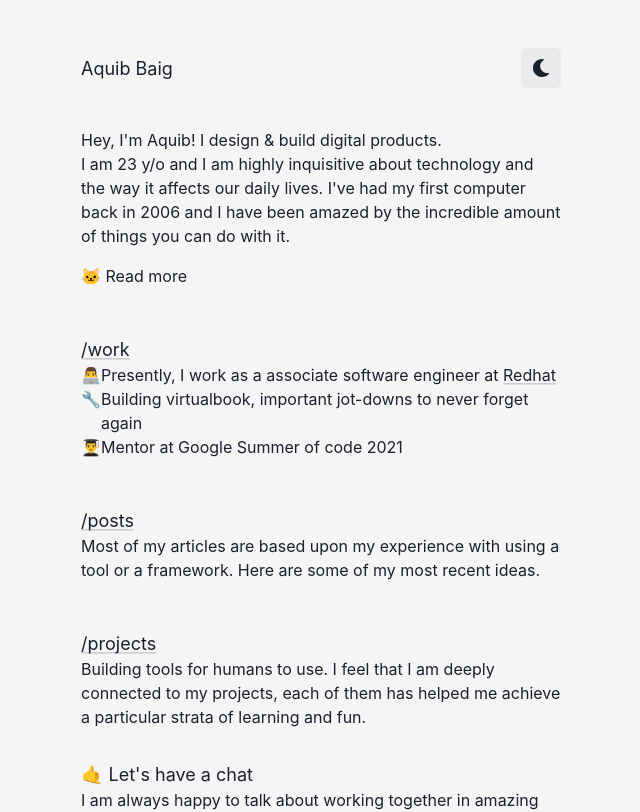
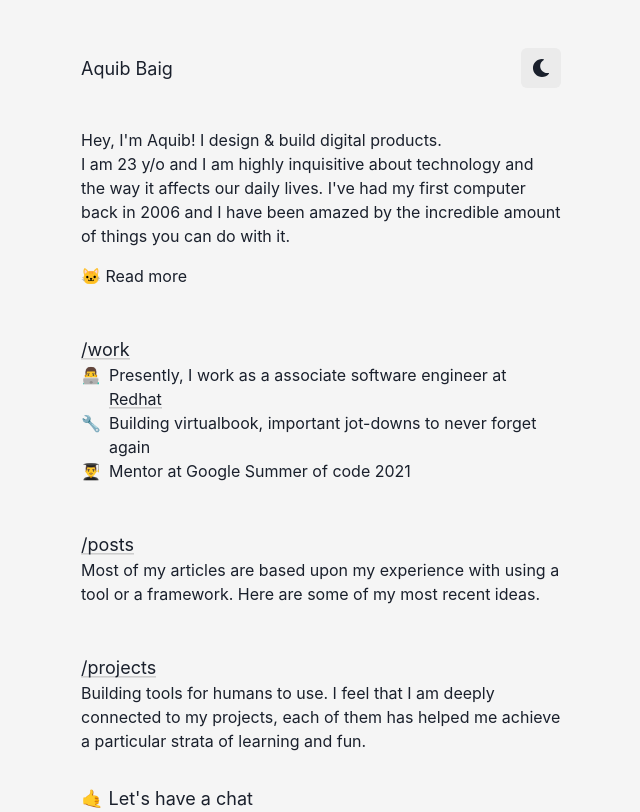
Before and after one commit to aquibbaig/web, a Next.js app: page / in a window 1280 px wide. Shown: the top 812 px of the page, without its empty margins (319-959 px from the left). Built offline with nearby package versions, Linux system fonts and the light colour scheme.

Commit message:
spacing from emojis

```diff
--- a/src/pages/index.js
+++ b/src/pages/index.js
@@ -49,15 +49,15 @@ export default function Home() {
             </Text>
           </Link>
           <Box d="flex">
-            👨‍💻 <Text>Presently, I work as a associate software engineer at <a className={clsx(
+            👨‍💻 <Text ml={2}>Presently, I work as a associate software engineer at <a className={clsx(
               [styles.rlink,styles.animatedunderline,styles.animatedunderline_type1]
             )} target="blank" href="https://www.redhat.com/en">Redhat</a></Text>
           </Box>
           <Box d="flex">
-            🔧 <Text>Building virtualbook, important jot-downs to never forget again</Text>
+            🔧 <Text ml={2}>Building virtualbook, important jot-downs to never forget again</Text>
           </Box>
           <Box d="flex">
-            👨‍🎓 <Text>Mentor at Google Summer of code 2021</Text>
+            👨‍🎓 <Text ml={2}>Mentor at Google Summer of code 2021</Text>
           </Box>
         </Box>
         <Box mt="6vh">
@@ -87,7 +87,7 @@ export default function Home() {
           </Text>
         </Box>
         <Box my={8}>
-          <Text fontSize="lg">🤙 {`Let's`} have a chat</Text>
+          <Text fontSize="lg" mr={2}>🤙 {`Let's`} have a chat</Text>
           <Text>
             I am always happy to talk about working together in amazing ideas, opportunity or just
             a casual conversation. If {`you'd`} like to get in touch, shoot me an email below.
--- a/src/pages/posts/index.js
+++ b/src/pages/posts/index.js
@@ -21,12 +21,14 @@ export default function Posts({ posts })  {
           {posts.map((post) => (
             <ListItem key={post.filePath} d="flex">
               {blogPostRandom(post.filePath)}
+              <Box ml={2}>
                 <Link
                   as={`/posts/${post.filePath.replace(/\.mdx?$/, '')}`}
                   href={`/posts/[slug]`}
                 >
                   <a>{post.data.title}</a>
                 </Link>
+              </Box>
             </ListItem>
           ))}
         </List>
```
Lines whose indentation alone changed are shown as unchanged.
